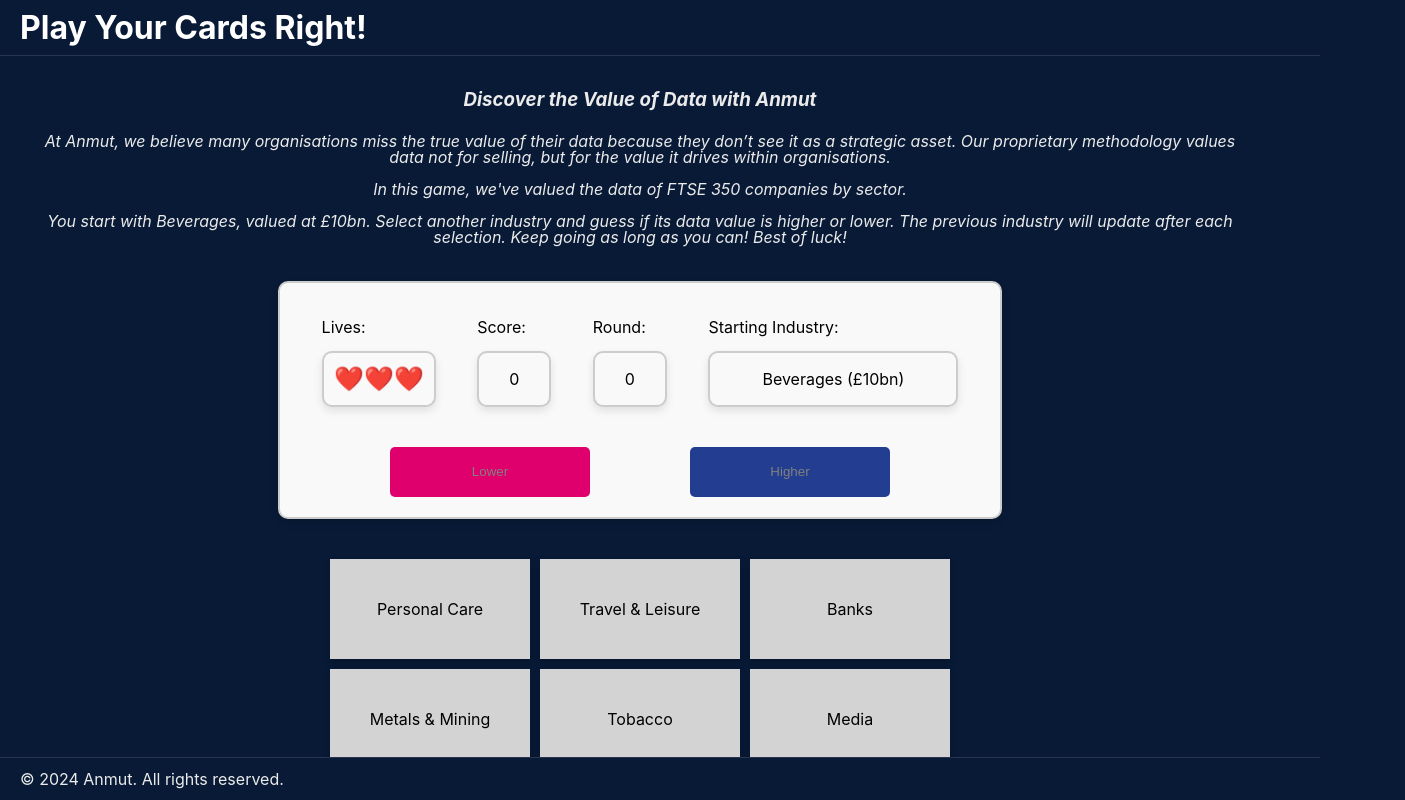
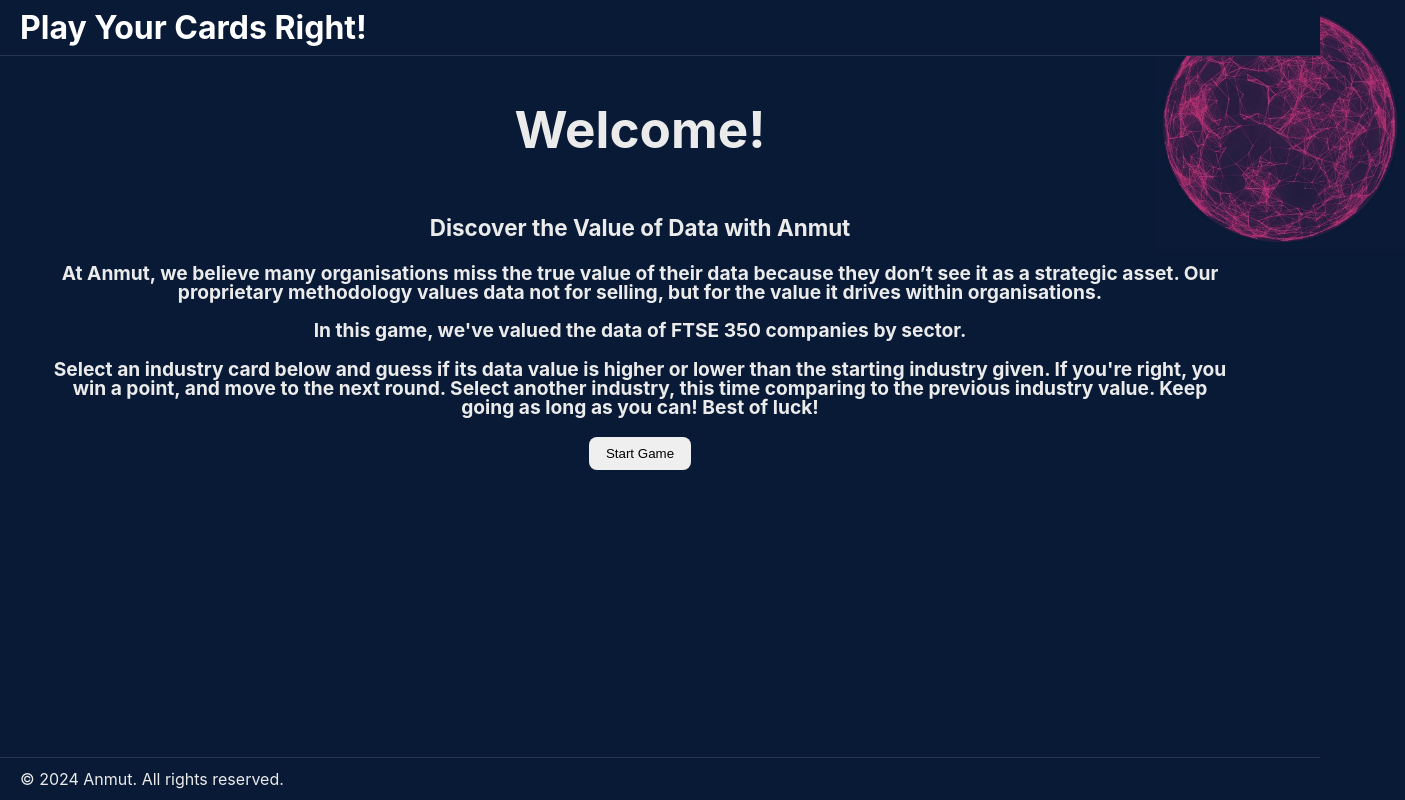
Before and after one commit to anguspersonal/data-value-game, a React (Vite) app: page / in a window 1280 px wide. Shown: the top 800 px of the page, 1405 px wide, since content can reach past the window. Built offline with nearby package versions, Linux system fonts and the light colour scheme.

Commit message:
Aligned content center, added image, added welcome screen

```diff
--- a/src/App.jsx
+++ b/src/App.jsx
@@ -1,15 +1,29 @@
-import React, { useState } from 'react'
+import React, { useState, useDebugValue } from 'react'
 import './App.css'
 import GameBoard from './components/GameBoard.jsx'
 import Header from './components/Header.jsx';
 import Footer from './components/Footer.jsx';
+import Welcome from './components/Welcome.jsx';
+
+//UseLabelState hook to add labels to state values
+const useLabeledState = (initialState, label) => {
+  const [state, setState] = useState(initialState);
+  useDebugValue(`${label}: ${state}`);
+  return [state, setState];
+};
 
 function App() {
+//State to control whether the game is playing or not
+const [gameStatus, setGameStatus] = useLabeledState(false, 'Game Status');
 
   return (
     <div>
       <Header />
-      <GameBoard />
+      {/* Display the game board only if the game is playing */}
+      {gameStatus ?
+        <GameBoard gameStatus={gameStatus} /> :
+        <Welcome startGame={() => setGameStatus(true)}/>
+      }
       <Footer />
     </div>
   )
--- a/src/components/GameBoard.css
+++ b/src/components/GameBoard.css
@@ -5,10 +5,12 @@
   flex-direction: column;
   align-items: center;
   gap: 20px;
+  z-index: 2; /* Ensure the game board is above the background */
 }
 
 .instructions {
-  font-style: italic; /* Italicize the text */
+  font-style: bold; /* Italicize the text */
+  font-weight: bold; /* Bold the text */
   margin-top: 20px; /* Add margin for better spacing */
 }
 
--- a/src/components/GameBoard.jsx
+++ b/src/components/GameBoard.jsx
@@ -37,11 +37,11 @@
   };
 };
 
-const GameBoard = () => {
+const GameBoard = (props) => {
   const [lives, setLives] = useLabeledState(3, 'Lives'); // Set initial lives to 3
   const [startingIndustry, setStartingIndustry] = useLabeledState(null, 'Starting Industry'); // Set the starting industry
   const [previousIndustry, setPreviousIndustry] = useLabeledState(null, 'Previous Industry'); // Set the previous industry
-  const [gameStatus, setGameStatus] = useLabeledState('playing', 'Game Status'); // 'playing', 'won', 'lost'
+  const [gameStatus, setGameStatus] = useLabeledState(props.gameStatus, 'Game Status'); // 'true' or 'false'
   const [guess, setGuess] = useLabeledState(null, 'Guess'); // 'higher' or 'lower'
   const [score, setScore] = useLabeledState(0, 'Score'); // Track the score
   const [cards, setCards] = useLabeledState([], 'Cards'); // Combine industry data and card state
@@ -164,15 +164,6 @@
 
   return (
     <div className="game-board">
-      <div className='instructions'>
-        <h3> Discover the Value of Data with Anmut</h3>
-        <p>At Anmut, we believe many organisations miss the true value of their data because they don’t see it as a strategic asset. Our proprietary methodology values data not for selling, but for the value it drives within organisations.</p>
-        <p>In this game, we've valued the data of FTSE 350 companies by sector.</p>
-        <p>You start with {startingIndustry?.name}, valued at £{startingIndustry?.dataValue}bn.
-          Select another industry and guess if its data value is higher or lower. The previous industry will update after each selection.
-          Keep going as long as you can! Best of luck!
-        </p>
-      </div>
 
       <div className="game-controls">
         <div className="game-info">
--- a/src/components/Welcome.jsx
+++ b/src/components/Welcome.jsx
@@ -1,9 +1,23 @@
 import React, { useState } from 'react'
 
-function Welcome() {
+function Welcome(props) {
+
     return(
         <div>
-            <h1>Play your cards right!</h1>
+         <img id='planet' src="../anmut-planet.webp" alt="Anmut Logo" className="logo" />
+        <h1 style={{ justifyContent: 'center' }}>Welcome!</h1>
+        <div className='instructions'>
+        <h3> Discover the Value of Data with Anmut</h3>
+        <p>At Anmut, we believe many organisations miss the true value of their data
+            because they don’t see it as a strategic asset. Our proprietary methodology
+            values data not for selling, but for the value it drives within organisations.</p>
+        <p>In this game, we've valued the data of FTSE 350 companies by sector.</p>
+        <p>Select an industry card below and guess if its data value is higher or lower than
+        the starting industry given. If you're right, you win a point, and move to the next
+        round. Select another industry, this time comparing to the previous industry value.
+        Keep going as long as you can! Best of luck!</p>
+        <button onClick={props.startGame}>Start Game</button>
+      </div>
         </div>
     );
 
--- a/src/index.css
+++ b/src/index.css
@@ -47,6 +47,9 @@
   margin-top: var(--header-height);
   padding: 2rem;
   text-align: center;
+  display: flex !important;
+  flex-direction: column !important;
+  justify-content: center;
 }
 
 
@@ -60,8 +63,9 @@
 }
 
 body {
-  margin: 0;
+  margin: 20px;
   display: flex;
+  flex-direction: column;
   place-items: center;
   min-width: 320px;
   min-height: 100vh;
@@ -93,3 +97,22 @@
   font-size: 1em;
   line-height: 1;
 }
+
+#planet {
+    position: absolute;
+    top: 0px;  /* Adjust this to control how far from the top the image appears */
+    left: 100%;
+    transform: translateX(-50%); /* Center the image horizontally */
+    width: 250px; /* Adjust the width as needed */
+    height: auto; /* Maintains aspect ratio */
+    z-index: 1;
+}
+
+.instructions {
+  font-style: bold; /* Italicize the text */
+  font-weight: bold; /* Bold the text */
+  font-size: 1.2em; /* Adjust the font size as needed */
+  line-height: normal;
+  align-content: center;
+  margin-top: 20px; /* Add margin for better spacing */
+}
--- a/src/main.jsx
+++ b/src/main.jsx
@@ -2,13 +2,10 @@
 import { createRoot } from 'react-dom/client';
 import App from './App.jsx';
 import './index.css';
-import Header from './components/Header.jsx';
-import Footer from './components/Footer.jsx';
+
 
 createRoot(document.getElementById('root')).render(
   <StrictMode>
-    <Header />
     <App />
-    <Footer />
   </StrictMode>,
 );
```
Also changed, not shown: public/anmut-planet.webp (added).
